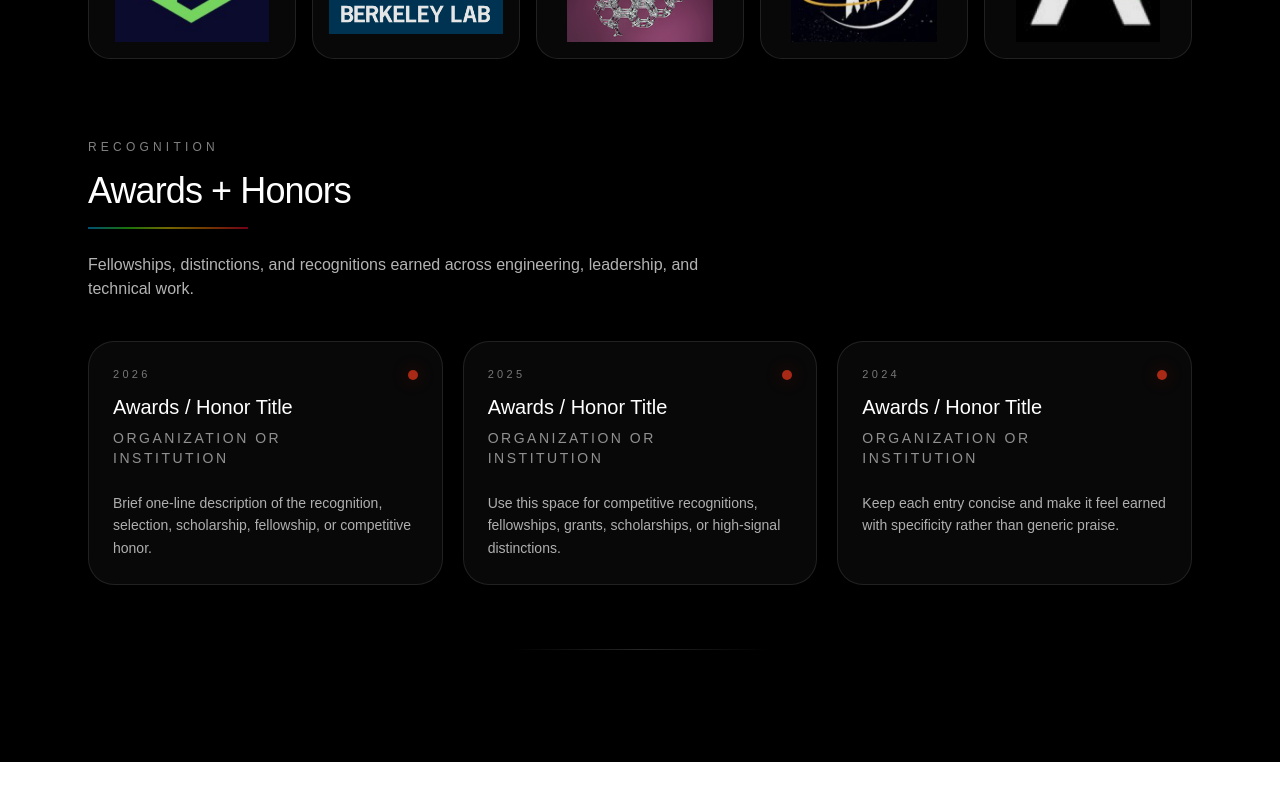
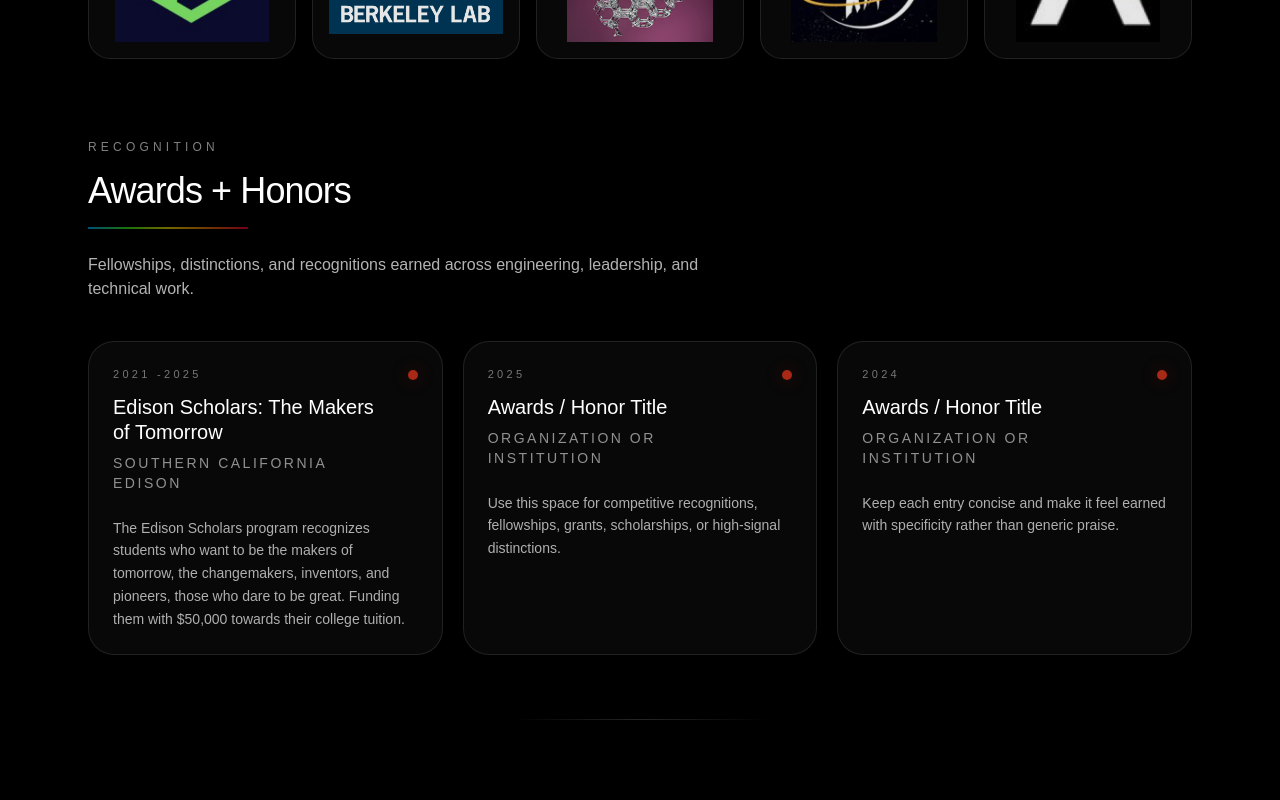
Before and after one commit to sophyamirza/sophya-portfolio, a Next.js app: page /toolkit in a window 1280 px wide. Shown: the part 1685-2485 px from the top of the page. Before the commit the page ends 2447 px from the top, so only its background shows below. Built offline with nearby package versions, Linux system fonts and the light colour scheme; a web font is replaced by a local one.

Commit message:
update the awards section

```diff
--- a/app/toolkit/page.tsx
+++ b/app/toolkit/page.tsx
@@ -165,12 +165,13 @@ const milestones: Milestone[] = [
 
 const awards: Award[] = [
   {
-    title: "Awards / Honor Title",
-    issuer: "Organization or Institution",
-    when: "2026",
+    title: "Edison Scholars: The Makers of Tomorrow",
+    issuer: "Southern California Edison",
+    when: "2021 -2025",
     description:
-      "Brief one-line description of the recognition, selection, scholarship, fellowship, or competitive honor.",
-  },
+      "The Edison Scholars program recognizes students who want to be the makers of tomorrow, the changemakers, inventors, and pioneers, those who dare to be great. Funding them with $50,000 towards their college tuition.",
+
+    },
   {
     title: "Awards / Honor Title",
     issuer: "Organization or Institution",
```
